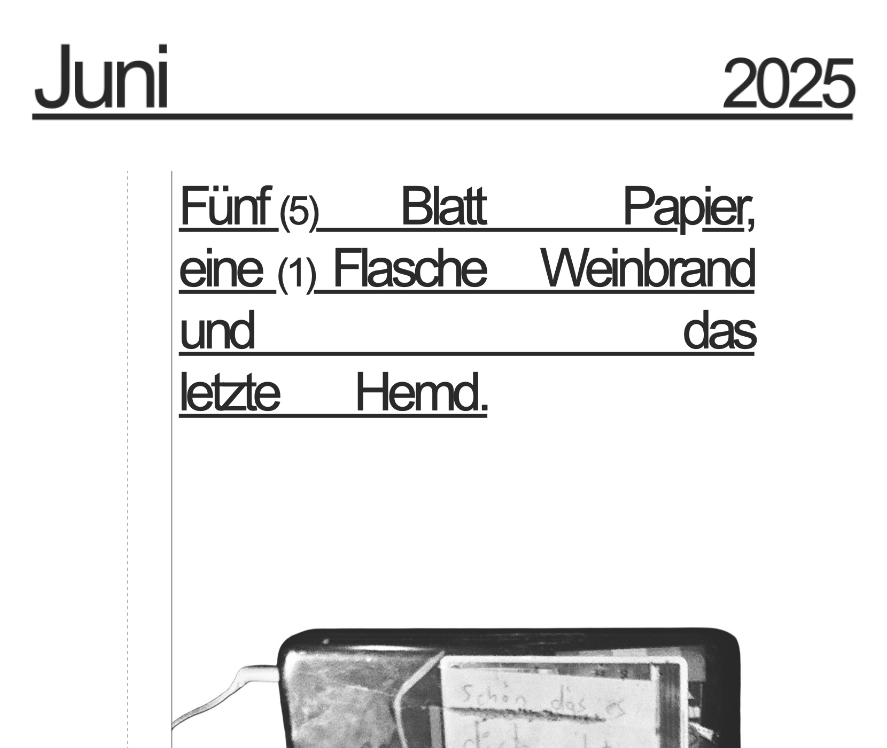
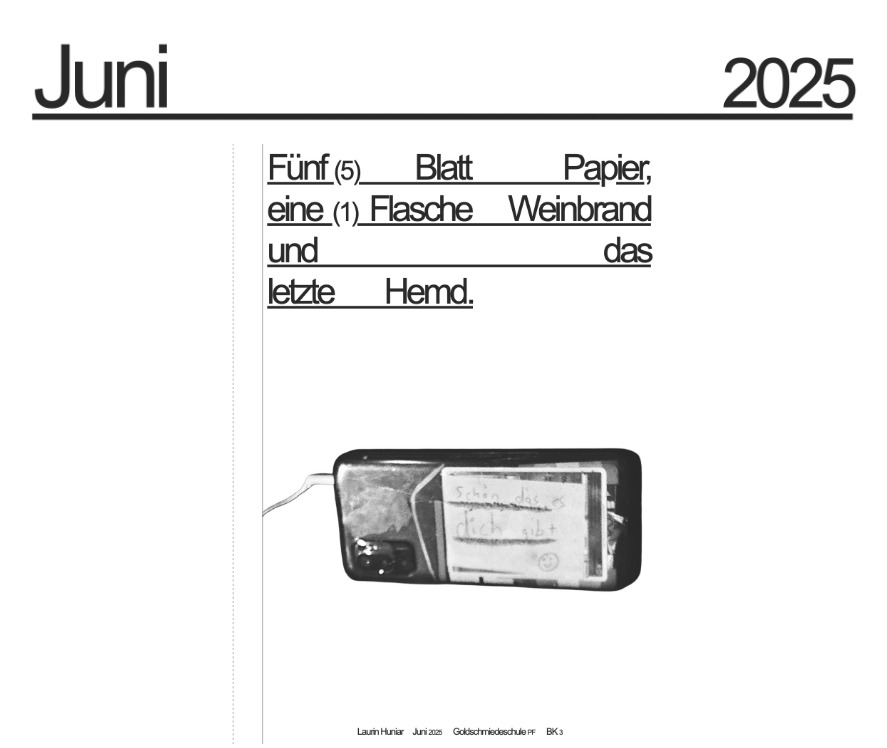
Before and after one commit to mrsupercool/web_1, a plain HTML site: page 2025.html in a window 1280 px wide. Shown: the part 52-800 px from the top of the page, without its empty margins (196-1083 px from the left). Drawn offline with Linux system fonts and the light colour scheme.

Commit message:
Add files via upload

```diff
--- a/2025.html
+++ b/2025.html
@@ -58,6 +58,17 @@
         align-items: center;
         justify-content: center;
       }
+
+      .section_gallery {
+        font-family: Roboto;
+        font-size: 10px;
+        color:rgb(100, 100, 100);
+        display: flex;
+        flex-direction:row;
+        align-items: center;
+        justify-content: center;
+      }
+
       .categories_section {
         display: block;
         margin-top: 30px;
@@ -95,6 +106,12 @@
           zoom: 50%;
         }
       }
+      @media screen and (min-width: 1000px) {
+        .section_gallery {
+          zoom: 40%;
+        }
+      }
+
     </style>
     <meta name="viewport" content="width=device-width, initial-scale=1.0">
   </head>
@@ -130,12 +147,12 @@
       </div>
     </div>
 
-    <div class="categories_section" style="height: 1000px;">
+    <div class="categories_section" style="height: 750px;">
         <div class="section_basic_p">
           <img src="pictures/Juni_25.png" style="height: 90px;">
         </div>
-        <div class="section_basic_p" style="flex-direction: column; margin-top: 45px;">
-          <img id="bild" src="Hausarbeit25_E-READER/Hausarbeit25_E-READER.1.jpeg" style="max-height: 900px; width: auto;">
+        <div class="section_gallery" style="flex-direction: column; margin-top: 45px;">
+          <img id="bild" src="Hausarbeit25_E-READER/Hausarbeit25_E-READER.1.jpeg" style="max-height: 1500px; width: auto;">
 
           <div style="margin-top: 20px;">
             <button onclick="zurueck()" style="padding: 5px 15px; background-color: white; border: white;"> <img src="pictures/pfeil.png" style="height: 100px; transform: scaleX(-1);"> </button>
@@ -148,7 +165,7 @@
         </div>
     </div>
 
-    <div class="space_section" style="height: 400px;"> <!--space--> </div>
+    <div class="space_section" style="height: 500px;"> <!--space--> </div>
 
     <div class="split_body" style="margin-top: 20px;"> <!--space to make split--> </div>
 
```
